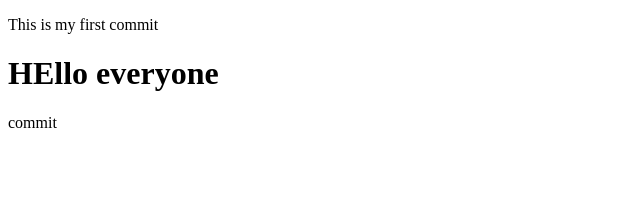
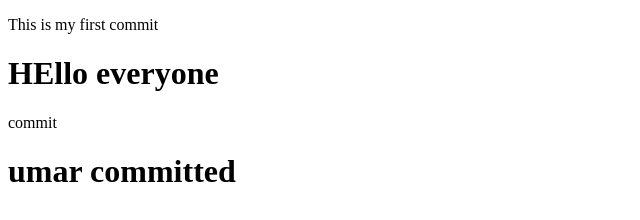
Before and after one commit to dootalievas/team-work, a plain HTML site: page index.html in a window 1280 px wide. Shown: the whole page, without its empty margins (0-640 px from the left). Drawn offline with Linux system fonts and the light colour scheme.

Commit message:
new line

```diff
--- a/index.html
+++ b/index.html
@@ -10,6 +10,7 @@
     <p>This is my first commit</p>
     <h1> HEllo everyone</h1>
     <p>commit</p>
+    <h1>umar committed</h1>
 
 
     </body>
```
